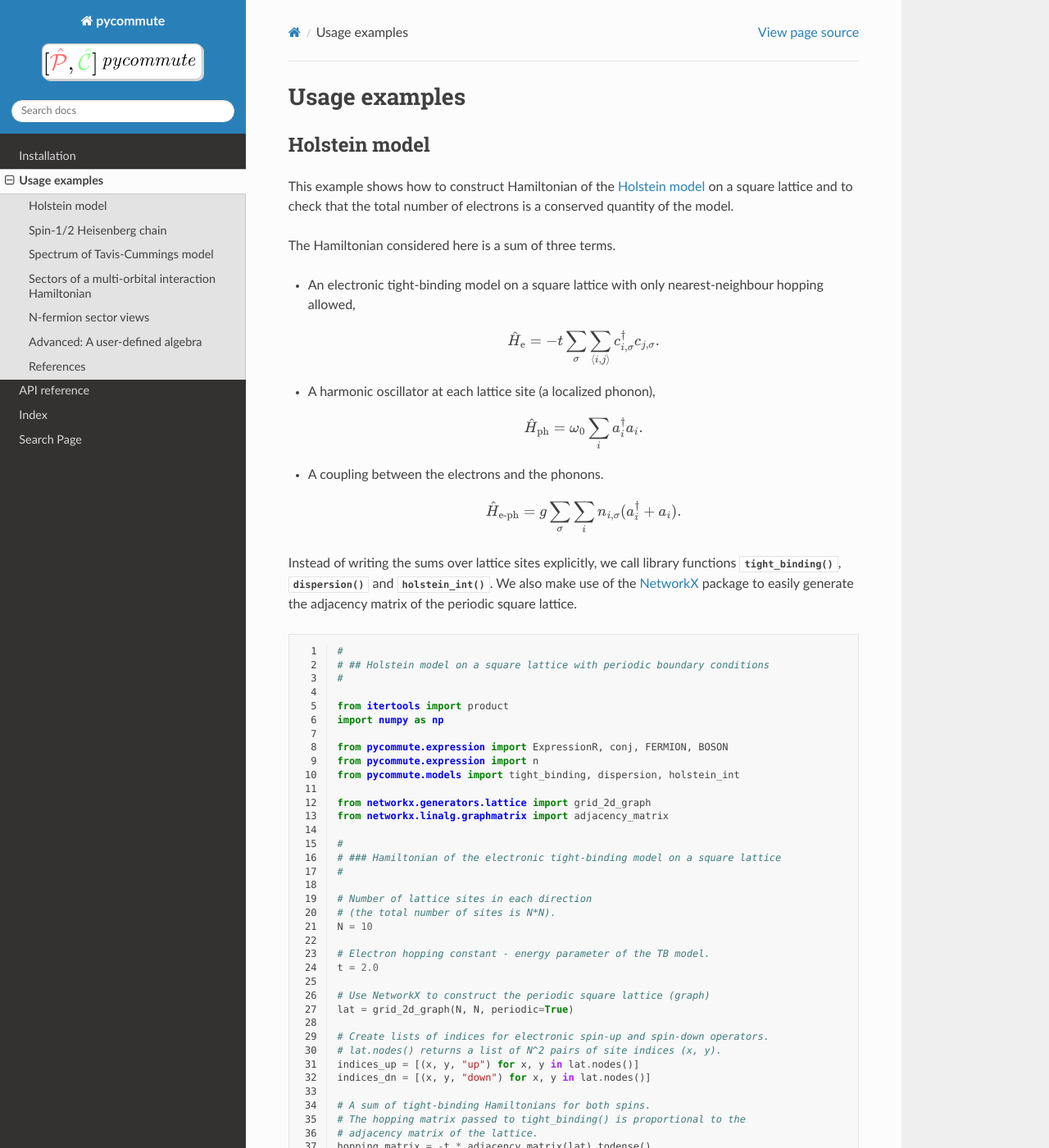
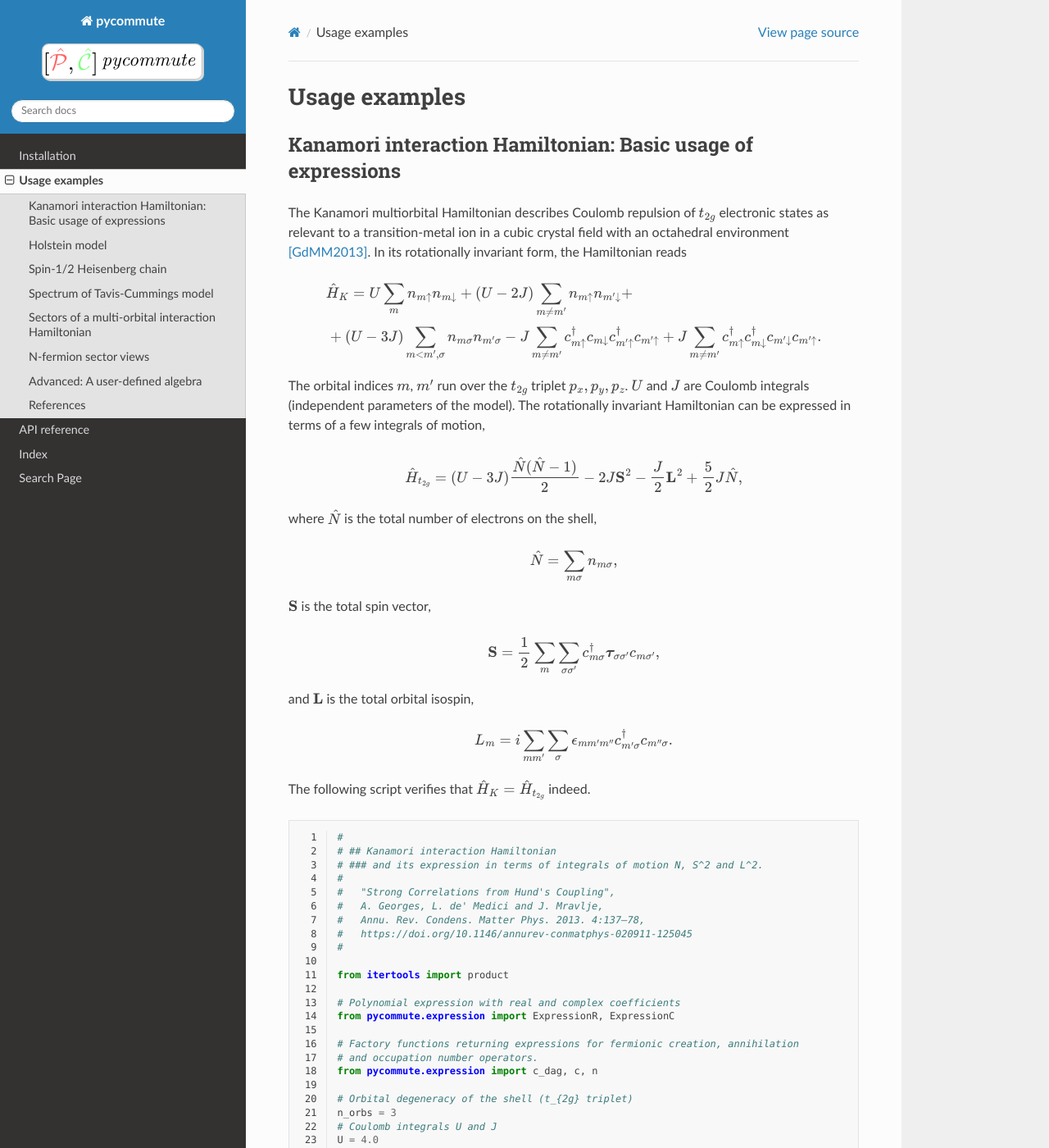
Before and after one commit to krivenko/pycommute, a Sphinx documentation site: the page built from docs/examples.rst, in a window 1280 px wide and 1400 px high. Shown: the whole window at 82% size. Built offline with Sphinx 7.4.7 and the Read the Docs theme 3.1.0, drawn with Linux system fonts in a browser that asks for light colours; some of the changed text lies outside the part shown.

Commit message:
doc: New example `kanamori`

```diff
--- a/docs/examples.rst
+++ b/docs/examples.rst
@@ -2,6 +2,64 @@
 
 Usage examples
 ==============
+
+Kanamori interaction Hamiltonian: Basic usage of expressions
+------------------------------------------------------------
+
+The Kanamori multiorbital Hamiltonian describes Coulomb repulsion of
+:math:`t_{2g}` electronic states as relevant to a transition-metal ion
+in a cubic crystal field with an octahedral environment [GdMM2013]_.
+In its rotationally invariant form, the Hamiltonian reads
+
+.. math::
+
+  \begin{multline}
+  \hat H_K = U \sum_{m} n_{m\uparrow} n_{m\downarrow} +
+             (U-2J)\sum_{m\neq m'} n_{m\uparrow} n_{m'\downarrow} +\\+
+             (U-3J)\sum_{m<m',\sigma} n_{m\sigma} n_{m'\sigma}
+             -J\sum_{m\neq m'} c^\dagger_{m\uparrow} c_{m\downarrow}
+                               c^\dagger_{m'\uparrow} c_{m'\uparrow}
+             +J\sum_{m\neq m'} c^\dagger_{m\uparrow} c^\dagger_{m\downarrow}
+                               c_{m'\downarrow} c_{m'\uparrow}.
+  \end{multline}
+
+The orbital indices :math:`m`, :math:`m'` run over the :math:`t_{2g}` triplet
+:math:`p_x, p_y, p_z`. :math:`U` and :math:`J` are Coulomb integrals
+(independent parameters of the model). The rotationally invariant Hamiltonian
+can be expressed in terms of a few integrals of motion,
+
+.. math::
+
+  \hat H_{t_{2g}} = (U-3J)\frac{\hat N (\hat N-1)}{2}
+                  - 2J\mathbf{S}^2 - \frac{J}{2}\mathbf{L}^2
+                  + \frac{5}{2}J \hat N,
+
+where :math:`\hat N` is the total number of electrons on the shell,
+
+.. math::
+
+  \hat N = \sum_{m\sigma} n_{m\sigma},
+
+:math:`\mathbf{S}` is the total spin vector,
+
+.. math::
+
+  \mathbf{S} = \frac{1}{2} \sum_m \sum_{\sigma\sigma'}
+    c^\dagger_{m\sigma} \boldsymbol{\tau}_{\sigma\sigma'} c_{m\sigma'},
+
+and :math:`\mathbf{L}` is the total orbital isospin,
+
+.. math::
+
+  L_m = i \sum_{mm'} \sum_{\sigma} \epsilon_{mm'm''}
+    c^\dagger_{m'\sigma} c_{m''\sigma}.
+
+The following script verifies that :math:`\hat H_K = \hat H_{t_{2g}}` indeed.
+
+.. literalinclude:: examples/kanamori.py
+  :language: py
+  :lines: 11-
+  :linenos:
 
 Holstein model
 --------------
@@ -203,6 +261,11 @@ found on the :ref:`respective documentation page <generator_gamma>` of
 References
 ----------
 
+.. [GdMM2013] "Strong Correlations from Hund's Coupling",
+  A. Georges, L. de' Medici and J. Mravlje,
+  Annu. Rev. Condens. Matter Phys. 2013. 4:137–78,
+  https://doi.org/10.1146/annurev-conmatphys-020911-125045
+
 .. [GM94] "Quantum Integrals of Motion for the Heisenberg Spin Chain",
   M. P. Grabowski and P. Mathieu,
   Mod. Phys. Lett. A, Vol. 09, No. 24, pp. 2197-2206 (1994),
--- /dev/null
+++ b/docs/examples/kanamori.py
@@ -0,0 +1,121 @@
+#
+# This file is part of pycommute, Python bindings for the libcommute C++
+# quantum operator algebra library.
+#
+# Copyright (C) 2020-2025 Igor Krivenko
+#
+# This Source Code Form is subject to the terms of the Mozilla Public
+# License, v. 2.0. If a copy of the MPL was not distributed with this
+# file, You can obtain one at http://mozilla.org/MPL/2.0/.
+
+#
+# ## Kanamori interaction Hamiltonian
+# ### and its expression in terms of integrals of motion N, S^2 and L^2.
+#
+#   "Strong Correlations from Hund's Coupling",
+#   A. Georges, L. de' Medici and J. Mravlje,
+#   Annu. Rev. Condens. Matter Phys. 2013. 4:137–78,
+#   https://doi.org/10.1146/annurev-conmatphys-020911-125045
+#
+
+from itertools import product
+
+# Polynomial expression with real and complex coefficients
+from pycommute.expression import ExpressionR, ExpressionC
+
+# Factory functions returning expressions for fermionic creation, annihilation
+# and occupation number operators.
+from pycommute.expression import c_dag, c, n
+
+# Orbital degeneracy of the shell (t_{2g} triplet)
+n_orbs = 3
+# Coulomb integrals U and J
+U = 4.0
+J = 0.2
+
+# Kanamori Hamiltonian (Eq. (2))
+H_K = ExpressionR()
+
+# Intraorbital density-density interaction terms
+for m in range(n_orbs):
+    H_K += U * n(m, "up") * n(m, "down")
+
+# Interorbital density-density interaction terms (different spins)
+for m1, m2 in product(range(n_orbs), range(n_orbs)):
+    if m1 == m2:
+        continue
+    H_K += (U - 2 * J) * n(m1, "up") * n(m2, "down")
+
+# Interorbital density-density interaction terms (same spin)
+for m1, m2 in product(range(n_orbs), range(n_orbs)):
+    if m1 >= m2:
+        continue
+    H_K += (U - 3 * J) * n(m1, "up") * n(m2, "up")
+    H_K += (U - 3 * J) * n(m1, "down") * n(m2, "down")
+
+# Spin-flip terms
+for m1, m2 in product(range(n_orbs), range(n_orbs)):
+    if m1 == m2:
+        continue
+    H_K += \
+        -J * c_dag(m1, "up") * c(m1, "down") * c_dag(m2, "down") * c(m2, "up")
+
+# Pair-hopping terms
+for m1, m2 in product(range(n_orbs), range(n_orbs)):
+    if m1 == m2:
+        continue
+    H_K += J * c_dag(m1, "up") * c_dag(m1, "down") * c(m2, "down") * c(m2, "up")
+
+# Print the Hamiltonian
+print("H_K =", H_K)
+
+#
+# ### Integrals of motion N, S^2 and L^2 (Eq. (4))
+#
+
+# Total number of particles.
+N = ExpressionR()
+for m in range(n_orbs):
+    N += n(m, "up") + n(m, "down")
+
+# Total spin operators S_x, S_y, S_z.
+Sx = ExpressionC()
+Sy = ExpressionC()
+Sz = ExpressionC()
+for m in range(n_orbs):
+    Sx += 0.5 * (c_dag(m, "up") * c(m, "down") + c_dag(m, "down") * c(m, "up"))
+    Sy += 0.5j * (c_dag(m, "down") * c(m, "up") - c_dag(m, "up") * c(m, "down"))
+    Sz += 0.5 * (n(m, "up") - n(m, "down"))
+
+# Operator S^2 = S_x S_x + S_y S_y + S_z S_z.
+S2 = Sx * Sx + Sy * Sy + Sz * Sz
+
+
+# Levi-Civita symbol \epsilon_{ijk}.
+def eps(i, j, k):
+    return (j - i) * (k - j) * (k - i) / 2
+
+
+# Orbital isospin generators L_x, L_y, L_z.
+Lx = ExpressionC()
+Ly = ExpressionC()
+Lz = ExpressionC()
+
+for spin in ("up", "down"):
+    for m1, m2 in product(range(n_orbs), range(n_orbs)):
+        Lx += 1j * eps(0, m1, m2) * c_dag(m1, spin) * c(m2, spin)
+        Ly += 1j * eps(1, m1, m2) * c_dag(m1, spin) * c(m2, spin)
+        Lz += 1j * eps(2, m1, m2) * c_dag(m1, spin) * c(m2, spin)
+
+# Operator L^2 = L_x L_x + L_y L_y + L_z L_z.
+L2 = Lx * Lx + Ly * Ly + Lz * Lz
+
+#
+# ### Hamiltonian as a function of N, S^2 and L^2 (Eq. (7))
+#
+
+H_t2g = (U - 3 * J) / 2 * N * (N - 1.0) - 2 * J * S2 - J / 2 * L2 \
+    + (5.0 / 2) * J * N
+
+# Must be zero
+print("H_K - H_t2g =", H_K - H_t2g)
```
